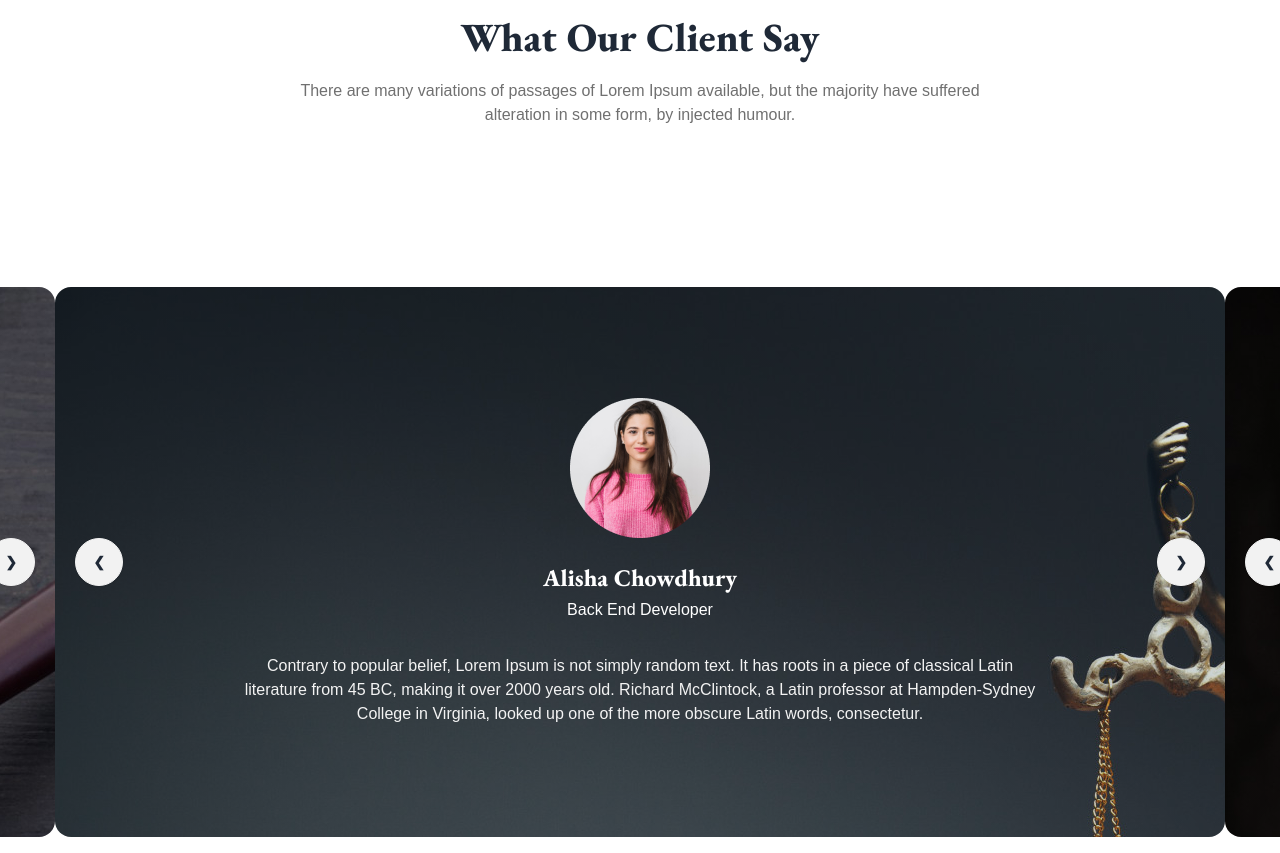
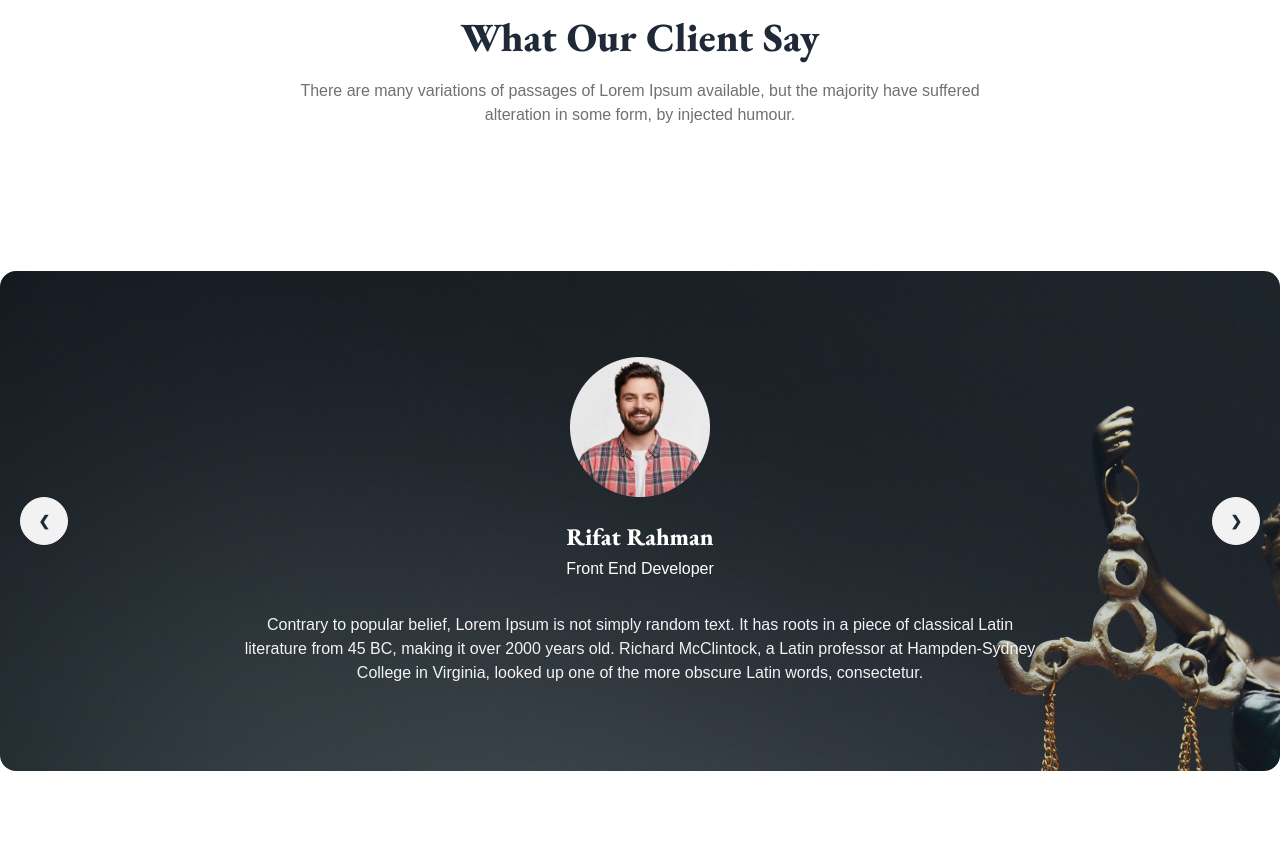
Before and after one commit to rifatrahman1/Justice-Solution-DaisyUI, a plain HTML site: page index.html in a window 1280 px wide. Shown: the part 2263-3116 px from the top of the page. After the commit the page ends 3034 px from the top, so only its background shows below. Drawn offline with nearby package versions, Linux system fonts and the light colour scheme.

Commit message:
added to another work

```diff
--- a/index.html
+++ b/index.html
@@ -155,11 +155,12 @@
                 <h1 class="eb-garamond text-3xl lg:text-[40px] font-extrabold">What Our Client Say</h1>
                 <p class="text-p-tags text-base">There are many variations of passages of Lorem Ipsum available, but the majority have suffered alteration in some form, by injected humour.</p>
             </div>
+
             <!-- carousel start -->
             <div class="">
-                <div class="carousel flex justify-center w-full p-4">
-                    <!-- slidr1 -->
-                    <div id="slide1" class="carousel-item relative w-full lg:w-[1170px] h-[650px] lg:h-[550px] bg-[linear-gradient(45deg,rgba(0,0,0,0.4),rgba(0,0,0,0.1)),url(./images/slider-1.jpg)] rounded-2xl">
+                <div class="carousel w-full">
+                    <!-- slider1 -->
+                    <div id="slide1" class="carousel-item relative w-full h-[500px] bg-[linear-gradient(45deg,rgba(0,0,0,0.4),rgba(0,0,0,0.1)),url(./images/slider-2.jpg)] rounded-2xl">
                         <div class="flex flex-col items-center justify-center w-[900px] mx-auto">
                           <img class="mb-6" src="images/member1.png" alt="">
                           <h2 class="eb-garamond font-extrabold text-2xl text-white mb-1">Rifat Rahman</h2>
@@ -171,12 +172,12 @@
                           <a href="#slide2" class="btn btn-circle">❯</a>
                         </div>
                       </div>
-                    <!-- slidr2 -->
-                    <div id="slide2" class="carousel-item relative w-full lg:w-[1170px] h-[650px] lg:h-[550px] bg-[linear-gradient(45deg,rgba(0,0,0,0.4),rgba(0,0,0,0.1)),url(./images/slider-2.jpg)] rounded-2xl">
+                      <!-- slider2 -->
+                      <div id="slide2" class="carousel-item relative w-full h-[500px]  bg-[linear-gradient(45deg,rgba(0,0,0,0.4),rgba(0,0,0,0.1)),url(./images/slider-1.jpg)] rounded-2xl">
                         <div class="flex flex-col items-center justify-center w-[900px] mx-auto">
                           <img class="mb-6" src="images/member2.png" alt="">
                           <h2 class="eb-garamond font-extrabold text-2xl text-white mb-1">Alisha Chowdhury</h2>
-                        <h4 class="text-white text-base">Back End Developer</h4>
+                          <h4 class="text-white text-base">UI/UX Designer</h4>
                           <p class="text-[#F3F3F3] text-center mt-8">Contrary to popular belief, Lorem Ipsum is not simply random text. It has roots in a piece of classical Latin <br> literature from 45 BC, making it over 2000 years old. Richard McClintock, a Latin professor at Hampden-Sydney <br> College in Virginia, looked up one of the more obscure Latin words, consectetur.</p>
                         </div>
                         <div class="absolute left-5 right-5 top-1/2 flex -translate-y-1/2 transform justify-between">
@@ -184,8 +185,8 @@
                           <a href="#slide3" class="btn btn-circle">❯</a>
                         </div>
                       </div>
-                    <!-- slidr3 -->
-                    <div id="slide3" class="carousel-item relative w-full lg:w-[1170px] h-[650px] lg:h-[550px] bg-[linear-gradient(45deg,rgba(0,0,0,0.4),rgba(0,0,0,0.1)),url(./images/slider-3.jpg)] rounded-2xl">
+                      <!-- slider3 -->
+                      <div id="slide3" class="carousel-item relative w-full h-[500px]  bg-[linear-gradient(45deg,rgba(0,0,0,0.4),rgba(0,0,0,0.1)),url(./images/slider-3.jpg)] rounded-2xl">
                         <div class="flex flex-col items-center justify-center w-[900px] mx-auto">
                           <img class="mb-6" src="images/member3.png" alt="">
                           <h2 class="eb-garamond font-extrabold text-2xl text-white mb-1">Toriku Islam</h2>
```
Lines whose indentation alone changed are shown as unchanged.
